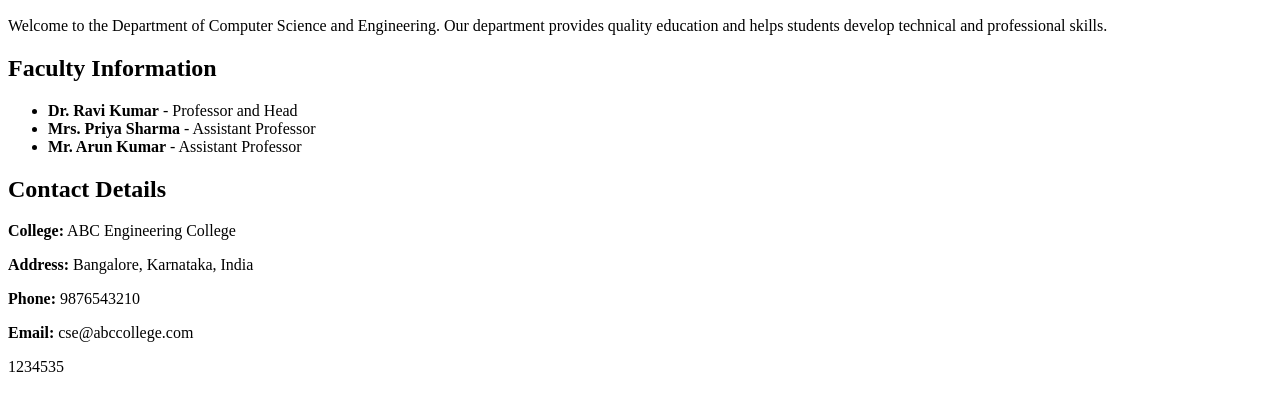
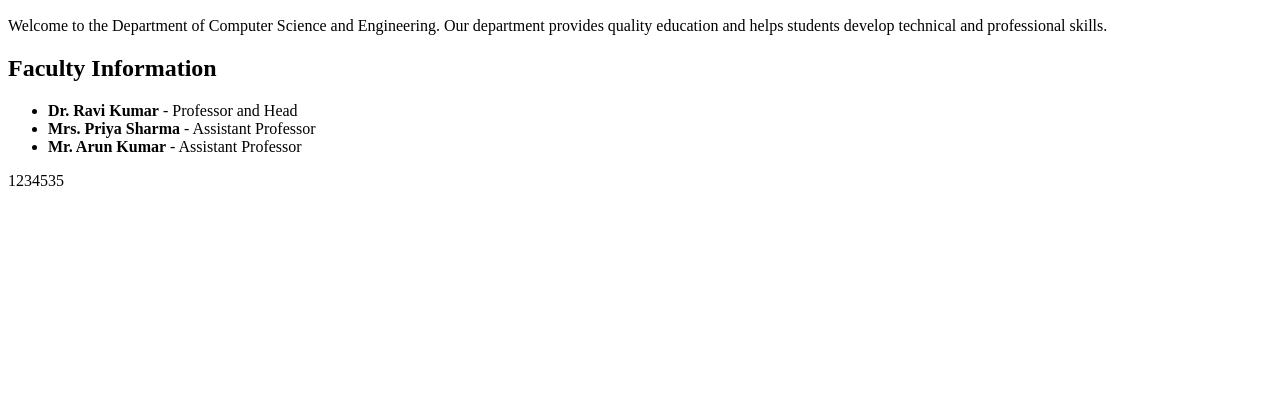
Before and after one commit to EDEN-FLAVIA/Department-Website, a plain HTML site: page index.html in a window 1280 px wide. Shown: the part 110-520 px from the top of the page. Drawn offline with Linux system fonts and the light colour scheme.

Commit message:
New commit

```diff
--- a/index.html
+++ b/index.html
@@ -28,12 +28,6 @@
         </li>
     </ul>
 
-    <h2>Contact Details</h2>
-
-    <p><strong>College:</strong> ABC Engineering College</p>
-    <p><strong>Address:</strong> Bangalore, Karnataka, India</p>
-    <p><strong>Phone:</strong> 9876543210</p>
-    <p><strong>Email:</strong> cse@abccollege.com</p>
 
 </body>
 </html>
```
